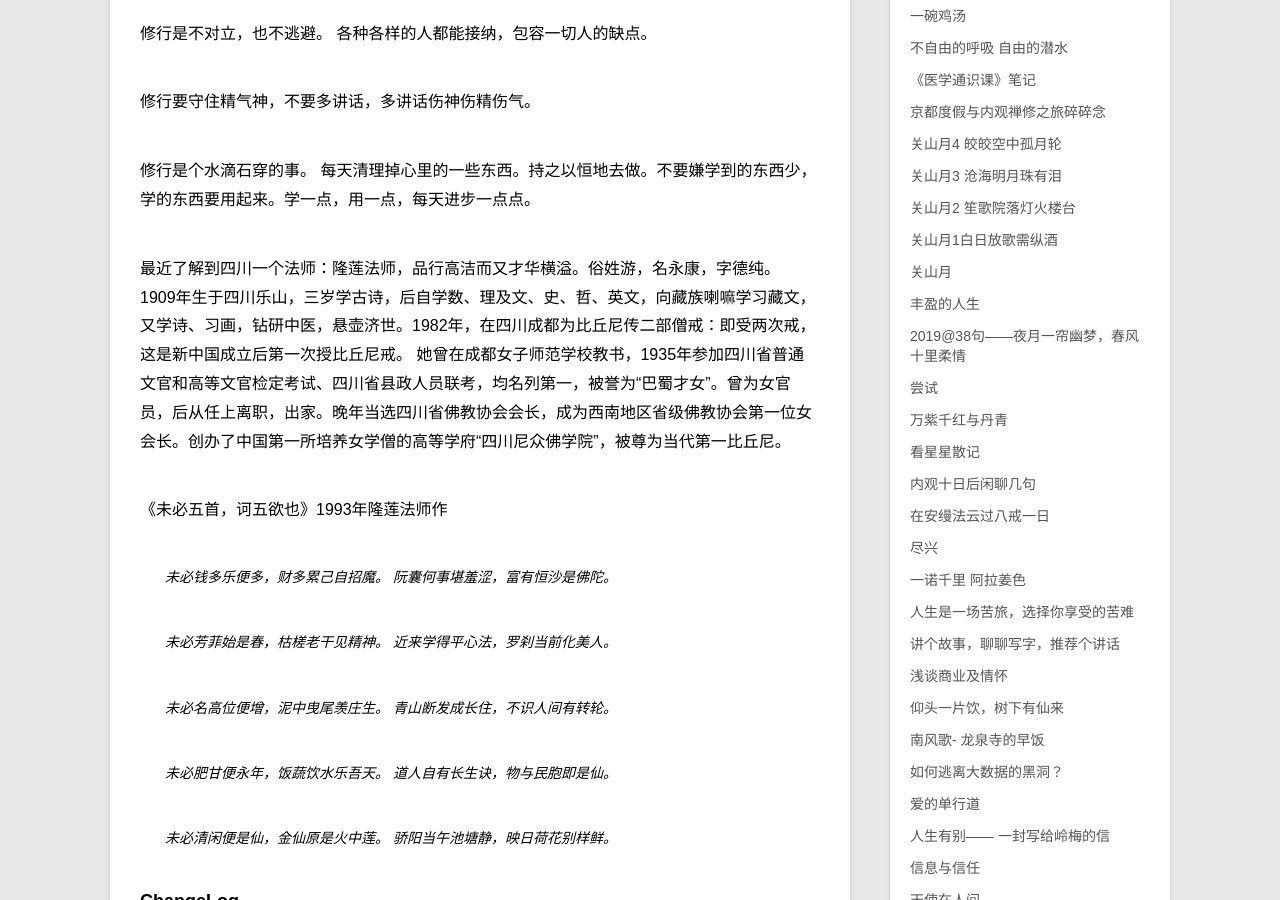
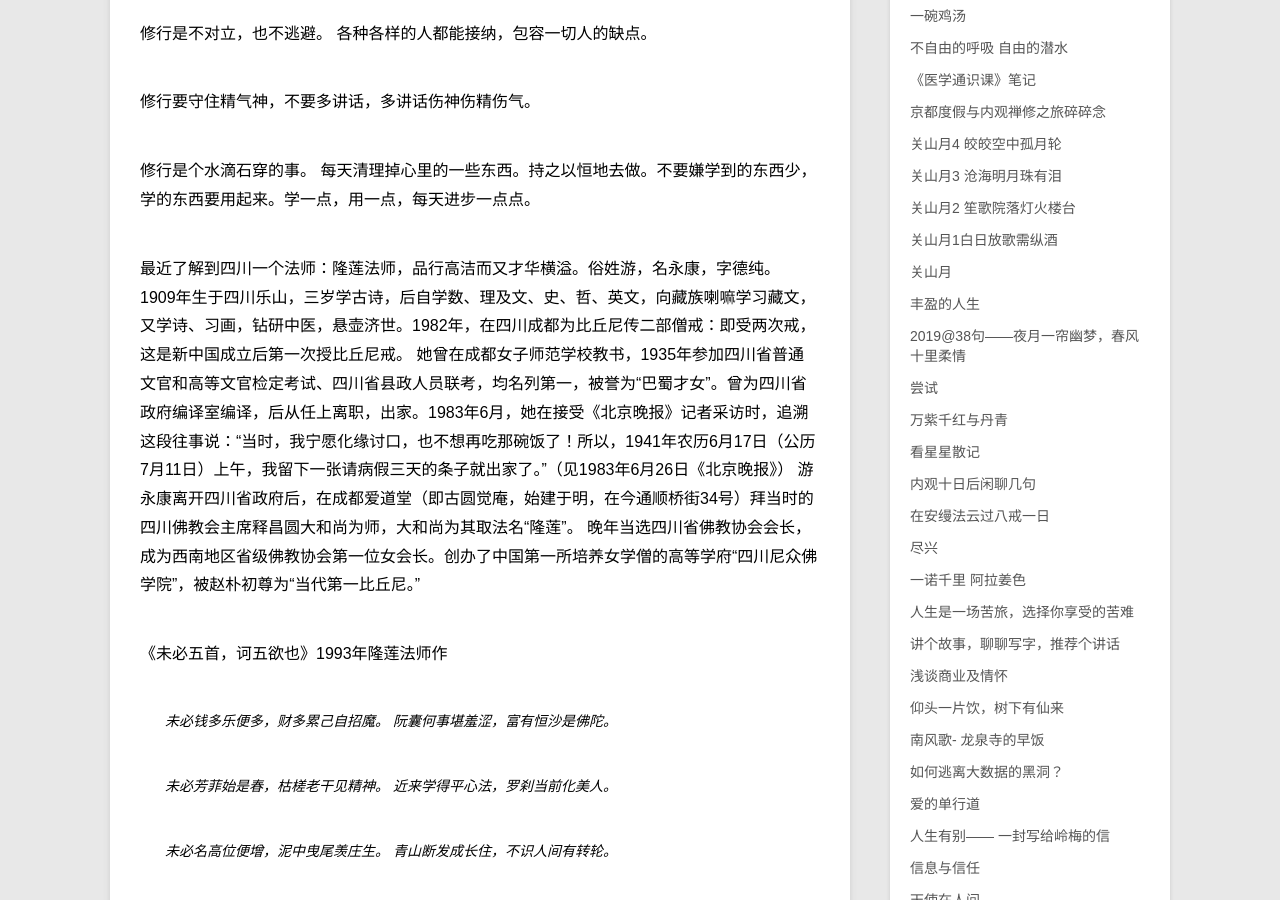
Before and after one commit to violettianjie/violettianjie.github.io, a Jekyll site: the page built from _posts/blog/2022-08-22-hongchen.md, in a window 1280 px wide and 900 px high, scrolled down 1757 px. Built offline with Jekyll 4.4.1, drawn with Linux system fonts in a browser that asks for light colours.

Commit message:
Update 2022-08-22-hongchen.md

```diff
--- a/_posts/blog/2022-08-22-hongchen.md
+++ b/_posts/blog/2022-08-22-hongchen.md
@@ -56,7 +56,9 @@ category: blog
 最近了解到四川一个法师：隆莲法师，品行高洁而又才华横溢。俗姓游，名永康，字德纯。
 1909年生于四川乐山，三岁学古诗，后自学数、理及文、史、哲、英文，向藏族喇嘛学习藏文，又学诗、习画，钻研中医，悬壶济世。1982年，在四川成都为比丘尼传二部僧戒：即受两次戒，
 这是新中国成立后第一次授比丘尼戒。
-她曾在成都女子师范学校教书，1935年参加四川省普通文官和高等文官检定考试、四川省县政人员联考，均名列第一，被誉为“巴蜀才女”。曾为女官员，后从任上离职，出家。晚年当选四川省佛教协会会长，成为西南地区省级佛教协会第一位女会长。创办了中国第一所培养女学僧的高等学府“四川尼众佛学院”，被尊为当代第一比丘尼。
+她曾在成都女子师范学校教书，1935年参加四川省普通文官和高等文官检定考试、四川省县政人员联考，均名列第一，被誉为“巴蜀才女”。曾为四川省政府编译室编译，后从任上离职，出家。1983年6月，她在接受《北京晚报》记者采访时，追溯这段往事说：“当时，我宁愿化缘讨口，也不想再吃那碗饭了！所以，1941年农历6月17日（公历7月11日）上午，我留下一张请病假三天的条子就出家了。”（见1983年6月26日《北京晚报》）
+游永康离开四川省政府后，在成都爱道堂（即古圆觉庵，始建于明，在今通顺桥街34号）拜当时的四川佛教会主席释昌圆大和尚为师，大和尚为其取法名“隆莲”。
+晚年当选四川省佛教协会会长，成为西南地区省级佛教协会第一位女会长。创办了中国第一所培养女学僧的高等学府“四川尼众佛学院”，被赵朴初尊为“当代第一比丘尼。”
 
 《未必五首，诃五欲也》1993年隆莲法师作
 
```
